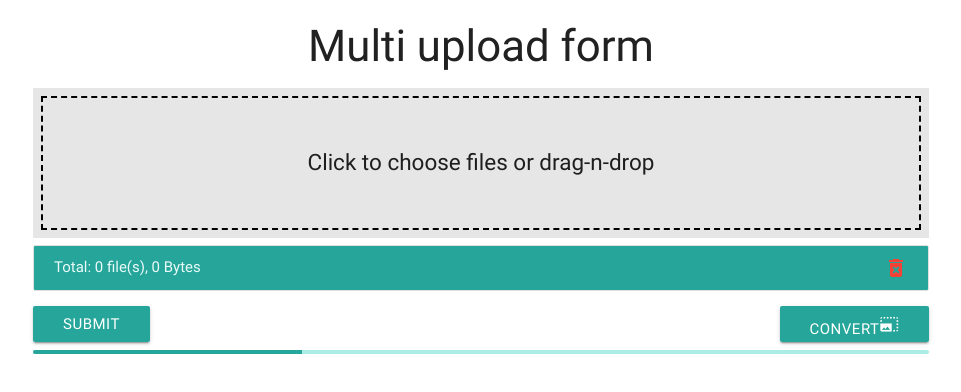
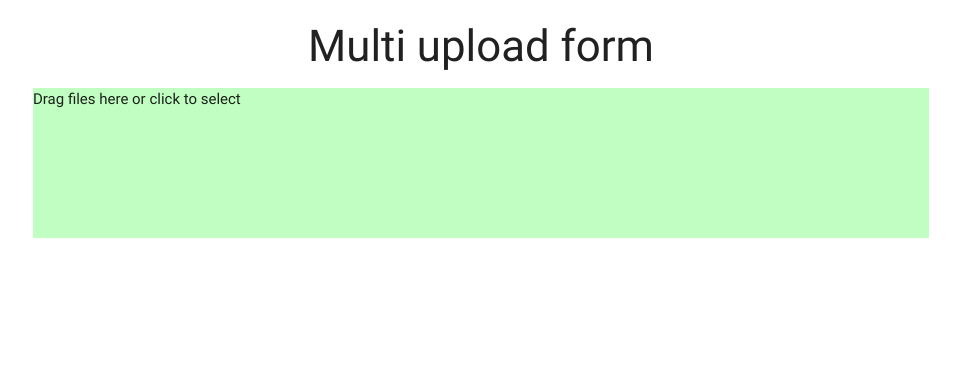
Before and after one commit to slavabez/NodeReactPlayground, a React (Create React App) app in the folder client/: page / in a window 1280 px wide. Shown: the top 392 px of the page, without its empty margins (159-1120 px from the left). Built offline with nearby package versions, Linux system fonts and the light colour scheme.

Commit message:
Still woriking on the foundation of the class

```diff
--- a/client/src/components/App.js
+++ b/client/src/components/App.js
@@ -1,7 +1,7 @@
 import React from 'react';
 
 // import UploadForm from './UploadForm';
-import BetterUploadForm from './BetterUploadForm';
+import YetBetterUploadForm from './YetBetterUploadForm';
 
 export default class App extends React.Component {
 
@@ -9,7 +9,7 @@ export default class App extends React.Component {
         return (
             <div className='container'>
                 <h3 style={{textAlign: 'center'}}>Multi upload form</h3>
-                <BetterUploadForm />
+                <YetBetterUploadForm />
             </div>
         );
     }
--- a/client/src/components/YetBetterUploadForm.js
+++ b/client/src/components/YetBetterUploadForm.js
@@ -0,0 +1,48 @@
+import React, {Component} from 'react';
+import PropTypes from 'prop-types';
+import styled from 'styled-components';
+import Compressor from 'image-compressor.js';
+
+const Wrapper = styled.div`
+    display: flex;
+    flex-direction: column;
+    position: relative;
+`;
+
+const FileInput = styled.input`
+    display: flex;
+    opacity: 0;
+    z-index: 10;
+    height: 10rem;
+`;
+
+const InputOverlay = styled.div`
+    display: flex;
+    position: absolute;
+    z-index: 1;
+    width: 100%;
+    height: 100%;
+    background-color: ${props => props.fileBeingDraggedOver ? '#c1fec1' : '#ecebea'};
+`;
+
+class YetBetterUploadForm extends Component {
+    constructor(props){
+        super();
+
+        this.state = {};
+    }
+
+    render(){
+        return (
+            <Wrapper>
+                <FileInput type='file'/>
+                <InputOverlay fileBeingDraggedOver>
+                    Drag files here or click to select
+                </InputOverlay>
+            </Wrapper>
+        );
+    }
+}
+
+
+export default YetBetterUploadForm;
```
